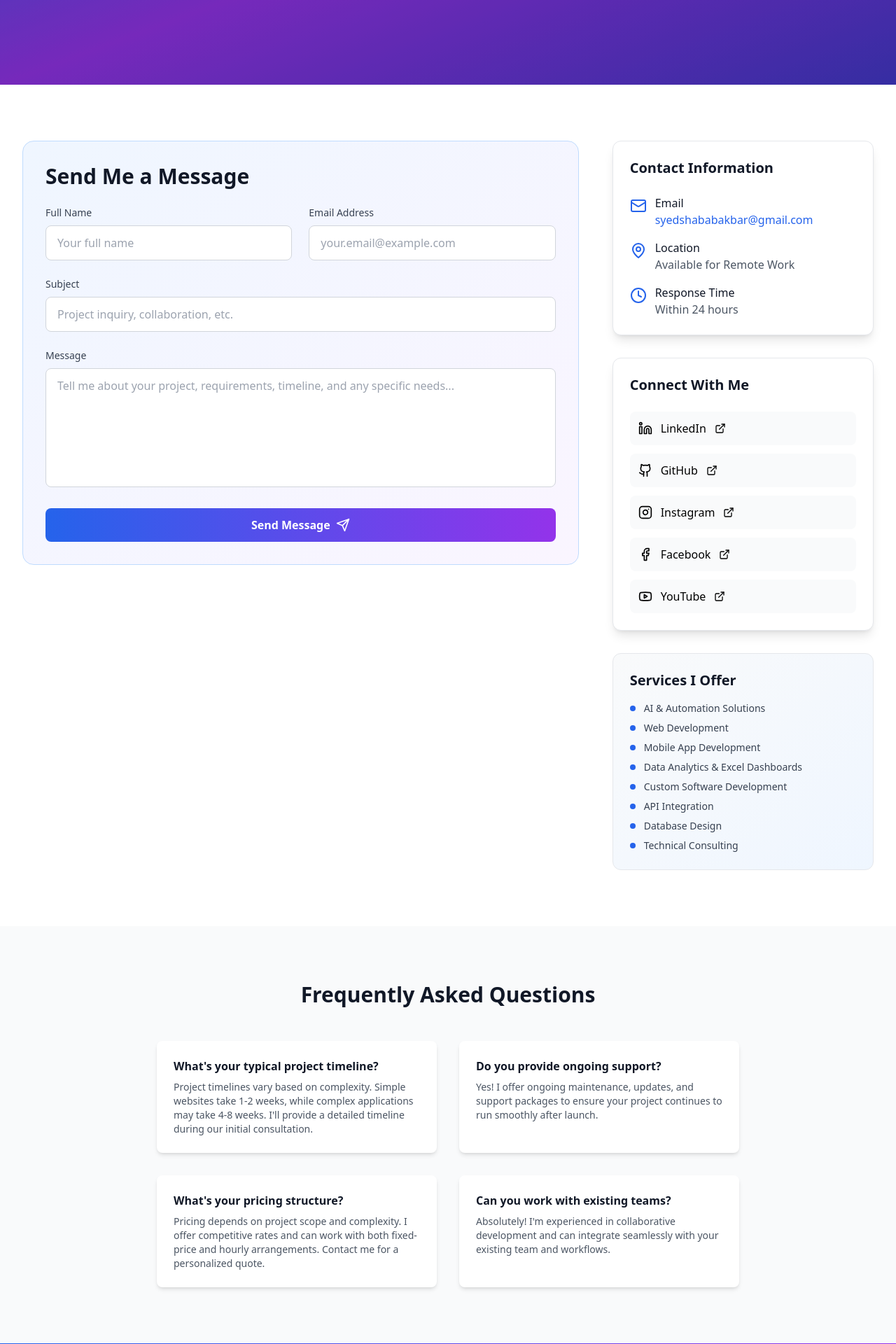
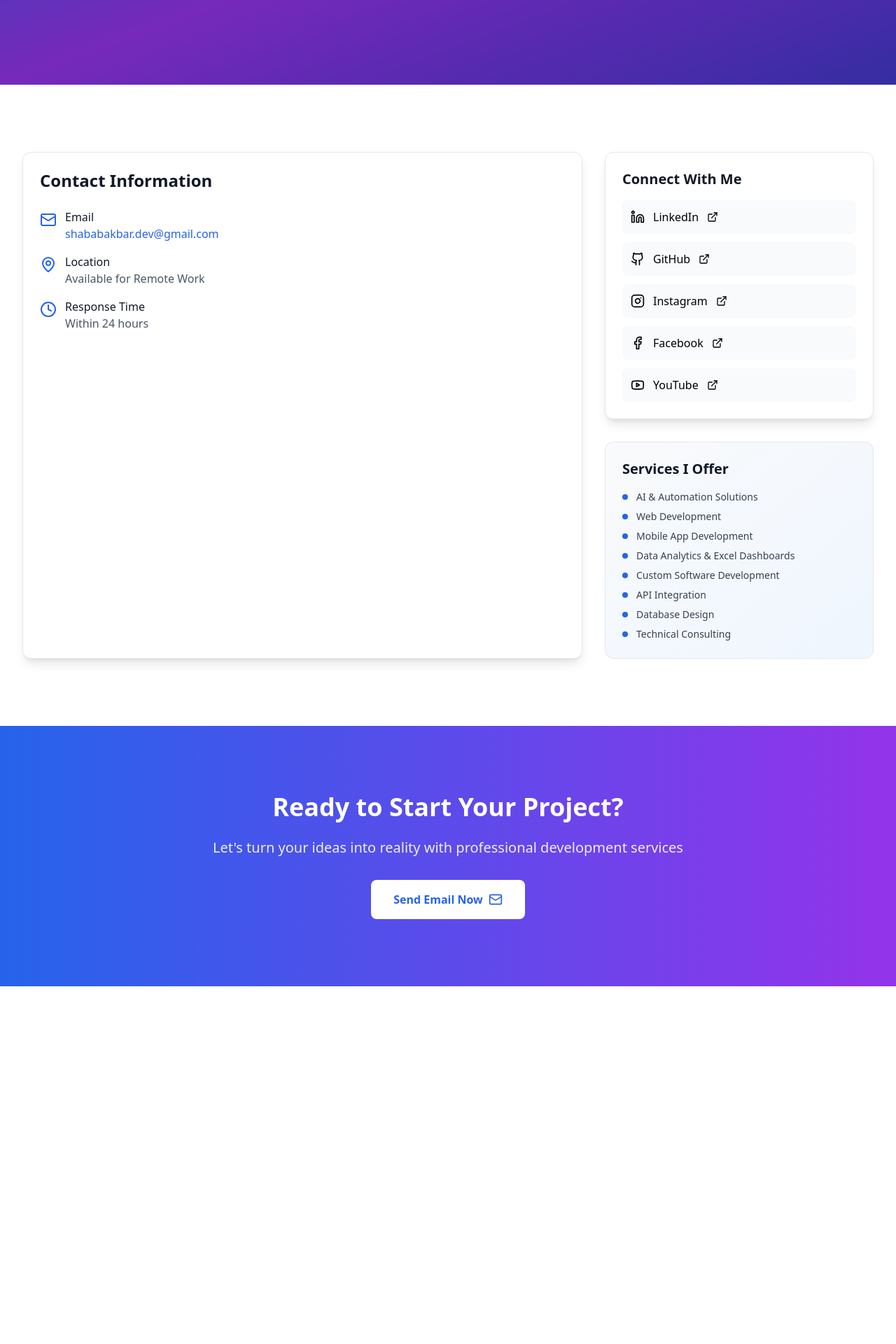
Before and after one commit to SyedShababAkbar/Shabab-Development-Community, a React (Vite) app: page /contact in a window 1280 px wide. Shown: the part 420-2340 px from the top of the page at 70% size. After the commit the page ends 1829 px from the top, so only its background shows below. Built offline with nearby package versions, Linux system fonts and the light colour scheme.

Commit message:
Update Contact.tsx

```diff
--- a/src/pages/Contact.tsx
+++ b/src/pages/Contact.tsx
@@ -8,39 +8,18 @@ import {
   Facebook,
   Youtube,
   ExternalLink,
-  Send,
   MapPin,
-  Phone,
   Clock
 } from 'lucide-react';
 
 const Contact = () => {
-  const [formData, setFormData] = useState({
-    name: '',
-    email: '',
-    subject: '',
-    message: ''
-  });
-
-  const handleInputChange = (e: React.ChangeEvent<HTMLInputElement | HTMLTextAreaElement>) => {
-    setFormData({
-      ...formData,
-      [e.target.name]: e.target.value
-    });
-  };
-
-  const handleSubmit = (e: React.FormEvent) => {
-    e.preventDefault();
-    // Handle form submission here
-    console.log('Form submitted:', formData);
-  };
 
   const contactInfo = [
     {
       icon: Mail,
       title: 'Email',
-      value: 'syedshababakbar@gmail.com',
-      link: 'mailto:syedshababakbar@gmail.com'
+      value: 'shababakbar.dev@gmail.com',
+      link: 'mailto:shababakbar.dev@gmail.com'
     },
     {
       icon: MapPin,
@@ -127,119 +106,25 @@ const Contact = () => {
       </section>
 
       {/* Contact Content */}
-      <section className="py-20 bg-white">
+      <section className="py-24 bg-white">
         <div className="max-w-7xl mx-auto px-4 sm:px-6 lg:px-8">
-          <div className="grid lg:grid-cols-3 gap-12">
-            {/* Contact Form */}
+          <div className="grid grid-cols-1 lg:grid-cols-3 gap-8 max-w-7xl mx-auto">
+            {/* Left: Contact Information (2/3 width on large screens) */}
             <motion.div
+              className="lg:col-span-2 bg-white rounded-xl shadow-lg border border-gray-200 p-6"
               initial={{ opacity: 0, x: -20 }}
               whileInView={{ opacity: 1, x: 0 }}
-              transition={{ duration: 0.6 }}
-              className="lg:col-span-2"
+              transition={{ duration: 0.5 }}
             >
-              <div className="bg-gradient-to-br from-blue-50 to-purple-50 rounded-2xl p-8 border border-blue-200">
-                <h2 className="text-3xl font-bold text-gray-900 mb-6">
-                  Send Me a Message
-                </h2>
-                <form action="https://formsubmit.co/shababakbar.dev@gmail.com" method="POST" className="space-y-6">
-                  <input type="hidden" name="_next" value="https://yourdomain.com/thank-you" />
-
-                  <div className="grid md:grid-cols-2 gap-6">
-                    <div>
-                      <label htmlFor="name" className="block text-sm font-medium text-gray-700 mb-2">
-                        Full Name
-                      </label>
-                      <input
-                        type="text"
-                        id="name"
-                        name="name"
-                        required
-                        value={formData.name}
-                        onChange={handleInputChange}
-                        className="w-full px-4 py-3 border border-gray-300 rounded-lg focus:ring-2 focus:ring-blue-500 focus:border-transparent transition-colors"
-                        placeholder="Your full name"
-                      />
-                    </div>
-                    <div>
-                      <label htmlFor="email" className="block text-sm font-medium text-gray-700 mb-2">
-                        Email Address
-                      </label>
-                      <input
-                        type="email"
-                        id="email"
-                        name="email"
-                        required
-                        value={formData.email}
-                        onChange={handleInputChange}
-                        className="w-full px-4 py-3 border border-gray-300 rounded-lg focus:ring-2 focus:ring-blue-500 focus:border-transparent transition-colors"
-                        placeholder="your.email@example.com"
-                      />
-                    </div>
-                  </div>
-                  <div>
-                    <label htmlFor="subject" className="block text-sm font-medium text-gray-700 mb-2">
-                      Subject
-                    </label>
-                    <input
-                      type="text"
-                      id="subject"
-                      name="subject"
-                      required
-                      value={formData.subject}
-                      onChange={handleInputChange}
-                      className="w-full px-4 py-3 border border-gray-300 rounded-lg focus:ring-2 focus:ring-blue-500 focus:border-transparent transition-colors"
-                      placeholder="Project inquiry, collaboration, etc."
-                    />
-                  </div>
-                  <div>
-                    <label htmlFor="message" className="block text-sm font-medium text-gray-700 mb-2">
-                      Message
-                    </label>
-                    <textarea
-                      id="message"
-                      name="message"
-                      required
-                      rows={6}
-                      value={formData.message}
-                      onChange={handleInputChange}
-                      className="w-full px-4 py-3 border border-gray-300 rounded-lg focus:ring-2 focus:ring-blue-500 focus:border-transparent transition-colors resize-none"
-                      placeholder="Tell me about your project, requirements, timeline, and any specific needs..."
-                    ></textarea>
-                  </div>
-                  <button
-                    type="submit"
-                    className="w-full bg-gradient-to-r from-blue-600 to-purple-600 text-white font-semibold py-3 px-6 rounded-lg hover:from-blue-700 hover:to-purple-700 transition-all duration-300 transform hover:scale-105 flex items-center justify-center"
-                  >
-                    Send Message
-                    <Send className="ml-2 h-5 w-5" />
-                  </button>
-                </form>
-              </div>
-            </motion.div>
-
-            {/* Contact Info & Social */}
-            <motion.div
-              initial={{ opacity: 0, x: 20 }}
-              whileInView={{ opacity: 1, x: 0 }}
-              transition={{ duration: 0.6 }}
-              className="space-y-8"
-            >
-              {/* Contact Information */}
-              <div className="bg-white rounded-xl shadow-lg border border-gray-200 p-6">
-                <h3 className="text-xl font-bold text-gray-900 mb-6">
-                  Contact Information
-                </h3>
+              <h3 className="text-2xl font-bold text-gray-900 mb-6">Contact Information</h3>
               <div className="space-y-4">
                 {contactInfo.map((info, index) => (
                   <div key={index} className="flex items-start space-x-3">
-                      <info.icon className="h-6 w-6 text-blue-600 mt-1 flex-shrink-0" />
+                    <info.icon className="h-6 w-6 text-blue-600 mt-1" />
                     <div>
                       <h4 className="font-medium text-gray-900">{info.title}</h4>
                       {info.link ? (
-                          <a
-                            href={info.link}
-                            className="text-blue-600 hover:text-blue-700 transition-colors"
-                          >
+                        <a href={info.link} className="text-blue-600 hover:text-blue-700 transition-colors">
                           {info.value}
                         </a>
                       ) : (
@@ -249,13 +134,18 @@ const Contact = () => {
                   </div>
                 ))}
               </div>
-              </div>
+            </motion.div>
 
-              {/* Social Links */}
-              <div className="bg-white rounded-xl shadow-lg border border-gray-200 p-6">
-                <h3 className="text-xl font-bold text-gray-900 mb-6">
-                  Connect With Me
-                </h3>
+            {/* Right: Connect & Services (stacked) */}
+            <div className="space-y-8">
+              {/* Connect With Me */}
+              <motion.div
+                className="bg-white rounded-xl shadow-lg border border-gray-200 p-6"
+                initial={{ opacity: 0, x: 20 }}
+                whileInView={{ opacity: 1, x: 0 }}
+                transition={{ duration: 0.5, delay: 0.1 }}
+              >
+                <h3 className="text-xl font-bold text-gray-900 mb-4">Connect With Me</h3>
                 <div className="space-y-3">
                   {socialLinks.map((social, index) => (
                     <motion.a
@@ -264,7 +154,7 @@ const Contact = () => {
                       target="_blank"
                       rel="noopener noreferrer"
                       whileHover={{ scale: 1.02 }}
-                      className={`flex items-center space-x-3 p-3 bg-gray-50 rounded-lg hover:bg-gray-100 transition-all duration-300 ${social.color}`}
+                      className={`flex items-center space-x-3 p-3 bg-gray-50 rounded-lg hover:bg-gray-100 transition-all ${social.color}`}
                     >
                       <social.icon className="h-5 w-5" />
                       <span className="font-medium">{social.name}</span>
@@ -272,101 +162,33 @@ const Contact = () => {
                     </motion.a>
                   ))}
                 </div>
-              </div>
+              </motion.div>
 
-              {/* Services Quick List */}
-              <div className="bg-gradient-to-br from-gray-50 to-blue-50 rounded-xl border border-gray-200 p-6">
-                <h3 className="text-xl font-bold text-gray-900 mb-4">
-                  Services I Offer
-                </h3>
+              {/* Services I Offer */}
+              <motion.div
+                className="bg-gradient-to-br from-gray-50 to-blue-50 rounded-xl border border-gray-200 p-6"
+                initial={{ opacity: 0, x: 20 }}
+                whileInView={{ opacity: 1, x: 0 }}
+                transition={{ duration: 0.5, delay: 0.2 }}
+              >
+                <h3 className="text-xl font-bold text-gray-900 mb-4">Services I Offer</h3>
                 <ul className="space-y-2">
                   {services.map((service, index) => (
                     <li key={index} className="flex items-center text-sm text-gray-700">
-                      <div className="w-2 h-2 bg-blue-600 rounded-full mr-3 flex-shrink-0"></div>
+                      <div className="w-2 h-2 bg-blue-600 rounded-full mr-3" />
                       {service}
                     </li>
                   ))}
                 </ul>
-              </div>
               </motion.div>
             </div>
           </div>
-      </section>
 
-      {/* FAQ Section */}
-      <section className="py-20 bg-gray-50">
-        <div className="max-w-4xl mx-auto px-4 sm:px-6 lg:px-8">
-          <motion.div
-            initial={{ opacity: 0, y: 20 }}
-            whileInView={{ opacity: 1, y: 0 }}
-            transition={{ duration: 0.6 }}
-            className="text-center mb-12"
-          >
-            <h2 className="text-3xl font-bold text-gray-900 mb-4">
-              Frequently Asked Questions
-            </h2>
-          </motion.div>
-
-          <div className="grid md:grid-cols-2 gap-8">
-            <motion.div
-              initial={{ opacity: 0, y: 20 }}
-              whileInView={{ opacity: 1, y: 0 }}
-              transition={{ duration: 0.6, delay: 0.1 }}
-              className="bg-white rounded-lg p-6 shadow-md"
-            >
-              <h3 className="font-semibold text-gray-900 mb-2">What's your typical project timeline?</h3>
-              <p className="text-gray-600 text-sm">
-                Project timelines vary based on complexity. Simple websites take 1-2 weeks,
-                while complex applications may take 4-8 weeks. I'll provide a detailed timeline
-                during our initial consultation.
-              </p>
-            </motion.div>
-
-            <motion.div
-              initial={{ opacity: 0, y: 20 }}
-              whileInView={{ opacity: 1, y: 0 }}
-              transition={{ duration: 0.6, delay: 0.2 }}
-              className="bg-white rounded-lg p-6 shadow-md"
-            >
-              <h3 className="font-semibold text-gray-900 mb-2">Do you provide ongoing support?</h3>
-              <p className="text-gray-600 text-sm">
-                Yes! I offer ongoing maintenance, updates, and support packages to ensure
-                your project continues to run smoothly after launch.
-              </p>
-            </motion.div>
-
-            <motion.div
-              initial={{ opacity: 0, y: 20 }}
-              whileInView={{ opacity: 1, y: 0 }}
-              transition={{ duration: 0.6, delay: 0.3 }}
-              className="bg-white rounded-lg p-6 shadow-md"
-            >
-              <h3 className="font-semibold text-gray-900 mb-2">What's your pricing structure?</h3>
-              <p className="text-gray-600 text-sm">
-                Pricing depends on project scope and complexity. I offer competitive rates
-                and can work with both fixed-price and hourly arrangements. Contact me for a
-                personalized quote.
-              </p>
-            </motion.div>
-
-            <motion.div
-              initial={{ opacity: 0, y: 20 }}
-              whileInView={{ opacity: 1, y: 0 }}
-              transition={{ duration: 0.6, delay: 0.4 }}
-              className="bg-white rounded-lg p-6 shadow-md"
-            >
-              <h3 className="font-semibold text-gray-900 mb-2">Can you work with existing teams?</h3>
-              <p className="text-gray-600 text-sm">
-                Absolutely! I'm experienced in collaborative development and can integrate
-                seamlessly with your existing team and workflows.
-              </p>
-            </motion.div>
-          </div>
         </div>
       </section>
 
       {/* CTA Section */}
-      <section className="py-20 bg-gradient-to-r from-blue-600 to-purple-600 text-white">
+      <section className="py-24 bg-gradient-to-r from-blue-600 to-purple-600 text-white">
         <div className="max-w-4xl mx-auto px-4 sm:px-6 lg:px-8 text-center">
           <motion.div
             initial={{ opacity: 0, y: 20 }}
```
Lines whose indentation alone changed are shown as unchanged.
